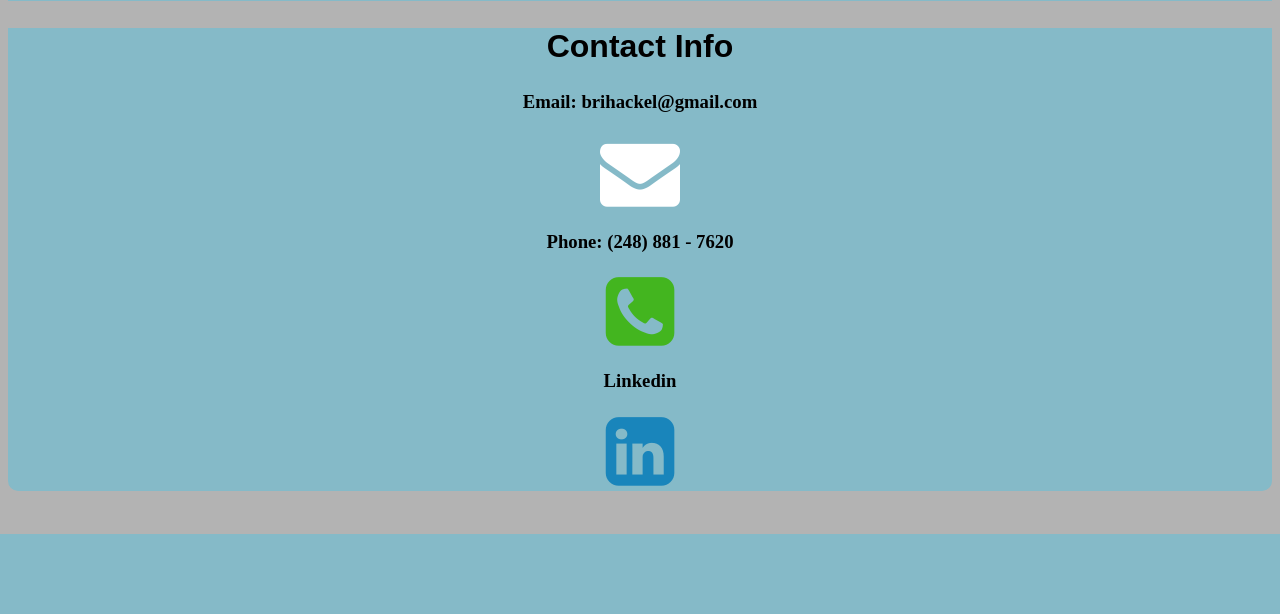
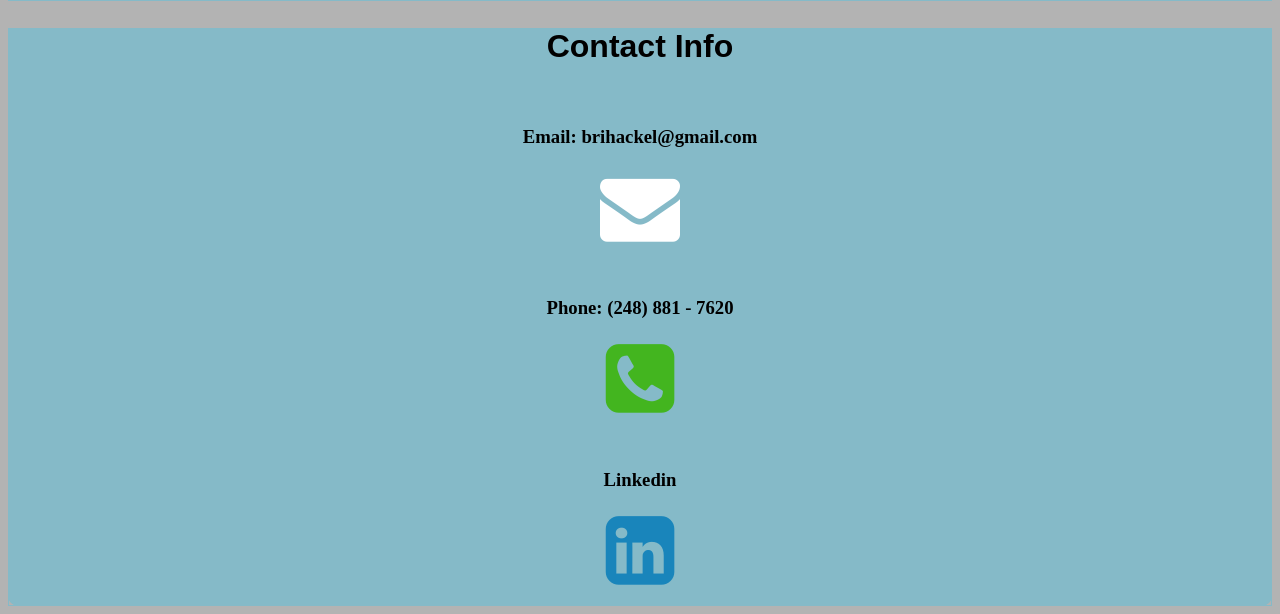
Before and after one commit to erskin19/MI362FinalProject, a PHP site: page /contact.php in a window 1280 px wide. Shown: the part 266-880 px from the top of the page. Before the commit the page ends 800 px from the top, so only its background shows below. Run offline with PHP 8.4, Linux system fonts and the light colour scheme; some libraries are stand-ins or nearby versions.

Commit message:
contact me

```diff
--- a/contact.php
+++ b/contact.php
@@ -11,19 +11,24 @@ require 'lib/site.inc.php';
 <?php echo present_header(); ?>
     <div id="contact" class="row">
         <h2>Contact Info</h2>
+        <div class="col-12 col-m-12 col-t-12">
             <h3>Email: brihackel@gmail.com</h3>
             <a href="mailto:brihackel@gmail.com">
                 <i class="fa fa-envelope fa-5x email" aria-hidden="true"></i>
             </a>
+        </div>
+        <div class="col-12 col-m-12 col-t-12">
             <h3>Phone: (248) 881 - 7620</h3>
             <a href="tel:1-248-881-7620">
                 <i class="fa fa-phone-square fa-5x phone" aria-hidden="true"></i>
             </a>
+        </div>
+        <div class="col-12 col-m-12 col-t-12">
             <h3>Linkedin</h3>
             <a href="https://www.linkedin.com/in/brittany-hackel-70420ba1">
                 <i class="fa fa-linkedin-square fa-5x linkedin" aria-hidden="true"></i>
             </a>
-
+        </div>
     </div>
 </body>
 
```
Lines whose indentation alone changed are shown as unchanged.
